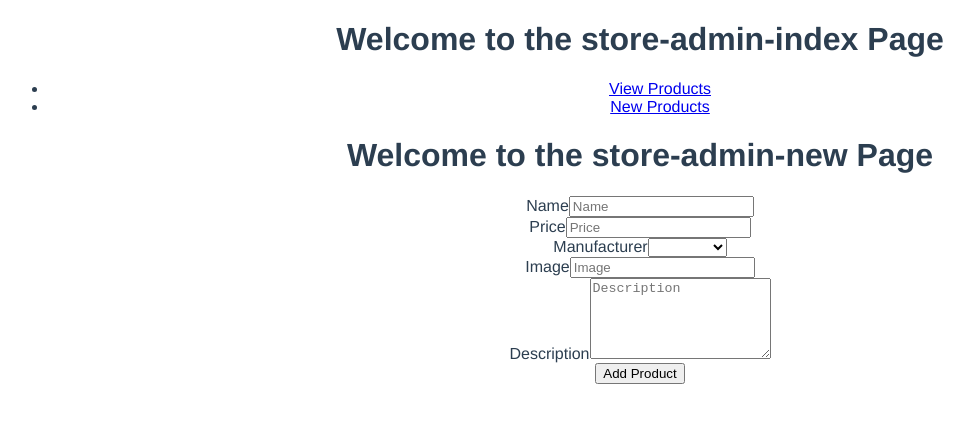
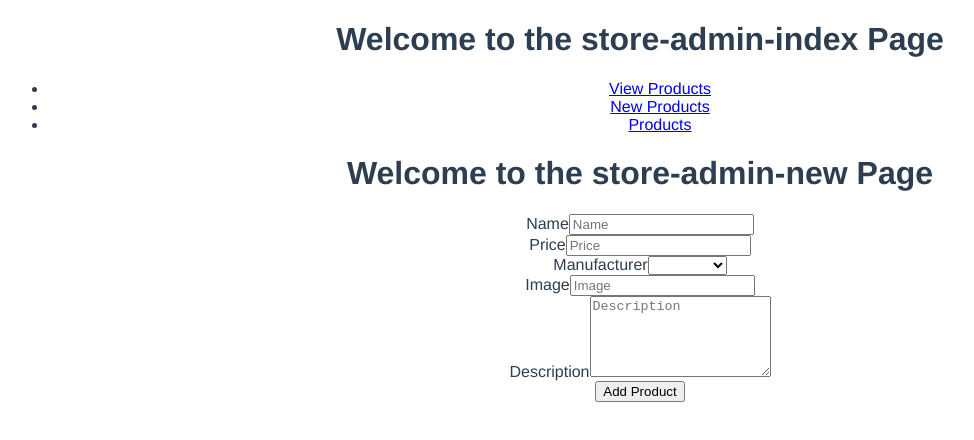
Before and after one commit to ZhangZeQiao/vue_demo, a Vue app: page /#/little-store-admin/new in a window 1280 px wide. Shown: the top 440 px of the page, without its empty margins (0-974 px from the left). Built offline with nearby package versions, Linux system fonts and the light colour scheme.

Commit message:
引入状态管理工具Vuex、Vuex基本操作（加入购物车后没效果，待debug）

```diff
--- a/package.json
+++ b/package.json
@@ -14,7 +14,8 @@
   },
   "dependencies": {
     "vue": "^2.5.2",
-    "vue-router": "^3.0.1"
+    "vue-router": "^3.0.1",
+    "vuex": "^3.4.0"
   },
   "devDependencies": {
     "autoprefixer": "^7.1.2",
--- /dev/null
+++ b/src/components/products/ProductList.vue
@@ -0,0 +1,47 @@
+<template>
+  <div>
+    <div class="products">
+      <div class="container">This is ProductList</div>
+      <template v-for="product in products">
+        <div :key="product._id" class="product">
+          <p class="product__name">产品名称：{{product.name}}</p>
+          <p class="product__description">介绍：{{product.description}}</p>
+          <p class="product__price">价格：{{product.price}}</p>
+          <p class="product.manufacturer">生产厂商：{{product.manufacturer}}</p>
+          <img :src="product.image" alt class="product__image" />
+          <button @click="addToCart(product)">加入购物车</button>
+        </div>
+      </template>
+    </div>
+  </div>
+</template>
+
+<style>
+.product {
+  border-bottom: 1px solid black;
+}
+
+.product__image {
+  width: 100px;
+  height: 100px;
+}
+</style>
+
+<script>
+export default {
+  name: "product-list",
+  computed: {
+    products() {
+      return this.$store.state.products;
+    }
+  },
+  methods: {
+    addToCart(product) {
+      // TODO: 通过 this .$store.commit 将携带当前商品的对象 {product} 作为载荷(payload)提交到类型为 ADD_TO_CART 的 mutation 中
+      this.$store.commit("ADD_TO_CART", {
+        product
+      });
+    }
+  }
+};
+</script>
--- a/src/main.js
+++ b/src/main.js
@@ -1,8 +1,9 @@
 // The Vue build version to load with the `import` command
 // (runtime-only or standalone) has been set in webpack.base.conf with an alias.
-import Vue from 'vue'
-import App from './App'
-import router from './router'
+import Vue from 'vue';
+import App from './App';
+import router from './router';
+import store from './store';
 
 Vue.config.productionTip = false
 
@@ -10,6 +11,7 @@ Vue.config.productionTip = false
 new Vue({
   el: '#app',
   router: router, // 绑定路由规则
+  store: store,// 将 store 添加到 Vue 初始化的参数列表里，实现 Vuex 和 Vue 的整合。
   components: { App },
   template: '<App/>'
 })
--- a/src/page/little-store/admin/Index.vue
+++ b/src/page/little-store/admin/Index.vue
@@ -13,6 +13,9 @@
             </li>
             <li>
               <router-link to="/little-store-admin/new">New Products</router-link>
+            </li>
+            <li>
+              <router-link to="/little-store-admin/products">Products</router-link>
             </li>
           </ul>
         </div>
--- a/src/page/little-store/admin/Products.vue
+++ b/src/page/little-store/admin/Products.vue
@@ -3,6 +3,8 @@
     <div class="title">
       <h1>{{msg}}</h1>
     </div>
+
+    <div class="body">{{product.name}}</div>
   </div>
 </template>
 
@@ -13,6 +15,11 @@ export default {
     return {
       msg: "Welcome to the store-admin-products Page"
     };
+  },
+  computed: {
+    product() {
+      return this.$store.state.products[0];
+    }
   }
 };
 </script>
--- a/src/page/little-store/storeCart.vue
+++ b/src/page/little-store/storeCart.vue
@@ -3,8 +3,30 @@
     <div class="title">
       <h1>{{msg}}</h1>
     </div>
+
+    <template v-for="product in cart">
+      <div :key="product._id" class="product">
+        <p class="product__name">产品名称：{{product.name}}</p>
+        <p class="product__description">介绍：{{product.description}}</p>
+        <p class="product__price">价格：{{product.price}}</p>
+        <p class="product.manufacturer">生产厂商：{{product.manufacturer}}</p>
+        <img :src="product.image" alt class="product__image" />
+        <button @click="removeFromCart(product._id)">从购物车中移除</button>
+      </div>
+    </template>
   </div>
 </template>
+
+<style>
+.product {
+  border-bottom: 1px solid black;
+}
+
+.product__image {
+  width: 100px;
+  height: 100px;
+}
+</style>
 
 <script>
 export default {
@@ -13,6 +35,18 @@ export default {
     return {
       msg: "Welcome to the Cart Page"
     };
+  },
+  computed: {
+    cart() {
+      return this.$store.state.cart;
+    }
+  },
+  methods: {
+    removeFromCart(productId) {
+      this.$store.commit("REMOVE_FROM_CART", {
+        productId
+      });
+    }
   }
 };
 </script>
--- a/src/page/little-store/storeHome.vue
+++ b/src/page/little-store/storeHome.vue
@@ -8,17 +8,24 @@
       <!-- <router-link :to="{path:'/little-store-admin'}">little-store-admin</router-link> -->
       <!-- 简化 -->
       <router-link target="_blank" to="/little-store-admin">little-store-admin</router-link>
+      <router-link target="_blank" to="/little-store-cart">little-store-cart</router-link>
     </div>
+
+    <product-list></product-list>
   </div>
 </template>
 
 <script>
+import ProductList from "@/components/products/ProductList.vue";
 export default {
   name: "store-home",
   data() {
     return {
       msg: "Welcome to little-store"
     };
+  },
+  components: {
+    "product-list": ProductList
   }
 };
 </script>
--- /dev/null
+++ b/src/store/index.js
@@ -0,0 +1,87 @@
+import Vue from 'vue';
+import Vuex from 'vuex';
+
+// 调用 Vue.use 方法，告诉 Vue 我们将使用 Vuex，这和之前使用 Vue.use(router) 的原理一样
+Vue.use(Vuex);
+
+/*
+当我们将 store 当做参数传给 Vue 进行初始化之后(src/main.js 文件中)，Vue 就会将 Store 里面的 state 注入到所有的 Vue 组件中，
+这样所有的 Vue 组件共享同一个全局的 state ，它其实就是一个 JS 对象，应用中所有状态的变化都是对 state 进行操作，然后响应式的触发组件的重新渲染，
+所以这里的 state 也有 “数据的唯一真相来源” 的称谓。
+
+这种将状态保存到一个全局的 JavaScript 对象 – state 中，然后所有的增、删、改、查操作都是对这个 JavaScript 对象进行，
+使得我们可以避免组件嵌套层级过深时，组件之间传递属性的复杂性，让属性的定义，获取，修改非常直观，方便开发大型应用和团队协作。
+*/
+
+export default new Vuex.Store({
+    // TODO: 这里 strict 参数表示，我们必须使用 Vuex 的 Mutation 函数来改变 state，否则就会报错，确保修改状态的唯一性
+    strict: true,
+    // TODO: 而 state 参数用来存放我们全局的状态，我们应用需要的数据可以定义为这里的属性
+    // state 是我们整个应用的状态，整个应用的状态都是从它获取，整个应用状态的改变都是修改它，所以这个 state 也有 “数据的唯一真相来源” 的称谓。
+    state: {
+        cart: [],
+        showLoader: false,
+        product: {},
+        products: [
+            {
+                name: '1',
+                _id: '1',
+                name: 'iPhone',
+                description: 'iPhone是美国苹果公司研发的智能手机系列，搭载苹果公司研发的iOS操作系统',
+                image: 'https://i.gadgets360cdn.com/large/iPhone11_leak_1567592422045.jpg',
+                price: 2000,
+                manufacturer: 'Apple Inc'
+            },
+            {
+                _id: '2',
+                name: '荣耀20',
+                description: '李现同款 4800万超广角AI四摄 3200W美颜自拍 麒麟Kirin980全网通版8GB+128GB 蓝水翡翠 全面屏手机',
+                image: 'https://article-fd.zol-img.com.cn/t_s640x2000/g4/M08/0E/0E/ChMlzF2myueILMN_AAGSPzoz23wAAYJ3QADttsAAZJX090.jpg',
+                price: 2499,
+                manufacturer: '华为'
+            },
+            {
+                _id: '3',
+                name: 'MIX2S',
+                description: '骁龙845 全面屏NFC 游戏智能拍照手机 白色 全网通 6+128',
+                image: 'http://himg2.huanqiu.com/attachment2010/2018/0129/08/39/20180129083933823.jpg',
+                price: 1688,
+                manufacturer: '小米'
+            },
+            {
+                _id: '4',
+                name: 'IQOO Pro',
+                description: '12GB+128GB 竞速黑 高通骁龙855Plus手机 4800万AI三摄 44W超快闪充 5G全网通手机',
+                image: 'https://www.tabletowo.pl/wp-content/uploads/2019/08/vivo-iqoo-pro-5g-blue-1.jpg',
+                price: 4098,
+                manufacturer: 'Vivo'
+            },
+            {
+                _id: '5',
+                name: 'Reno2',
+                description: '【12期免息1年碎屏险】4800万变焦四摄8+128G防抖6.5英寸全面屏新 深海夜光(8GB+128GB) 官方标配',
+                image: 'https://news.maxabout.com/wp-content/uploads/2019/08/OPPO-Reno-2-1.jpg',
+                price: 2999,
+                manufacturer: 'OPPO'
+            }
+        ],
+        manufacturers: [],
+    },
+    // Mutation 是定义在 Vuex Store 的 mutation 属性中的一系列形如 (state, payload) => newState 的函数，用于响应从 Vue 视图层发出来的事件或动作
+    /*
+    这个函数接收两个参数 state 和 payload，
+    state 就是我们 Vuex Store 中保存的 state，payload 是被响应的那个事件或动作携带的参数，
+    然后我们通过 payload 的参数来操作现有的 state，返回新的 state，
+    通过这样的方式，我们就可以响应修改 Vuex Store 中保存的全局状态。
+    */
+    mutations: {
+        ADD_TO_CART(state, payload) {
+            const { product } = payload;
+            state.cart.push(product);
+        },
+        REMOVE_FROM_CART(state, payload) {
+            const { productId } = payload
+            state.cart = state.cart.filter(product => product._id !== productId)
+        }
+    }
+});
```
Also changed, not shown: 1 other file (tests, documents, lock files or other folders).
